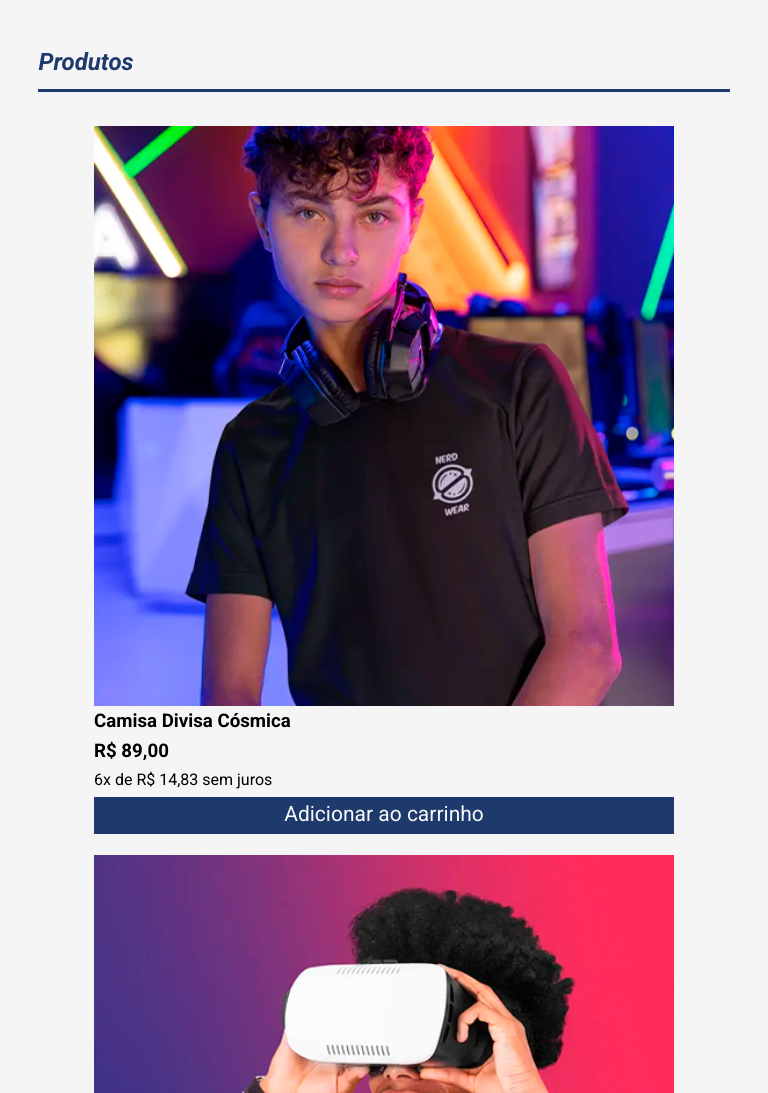
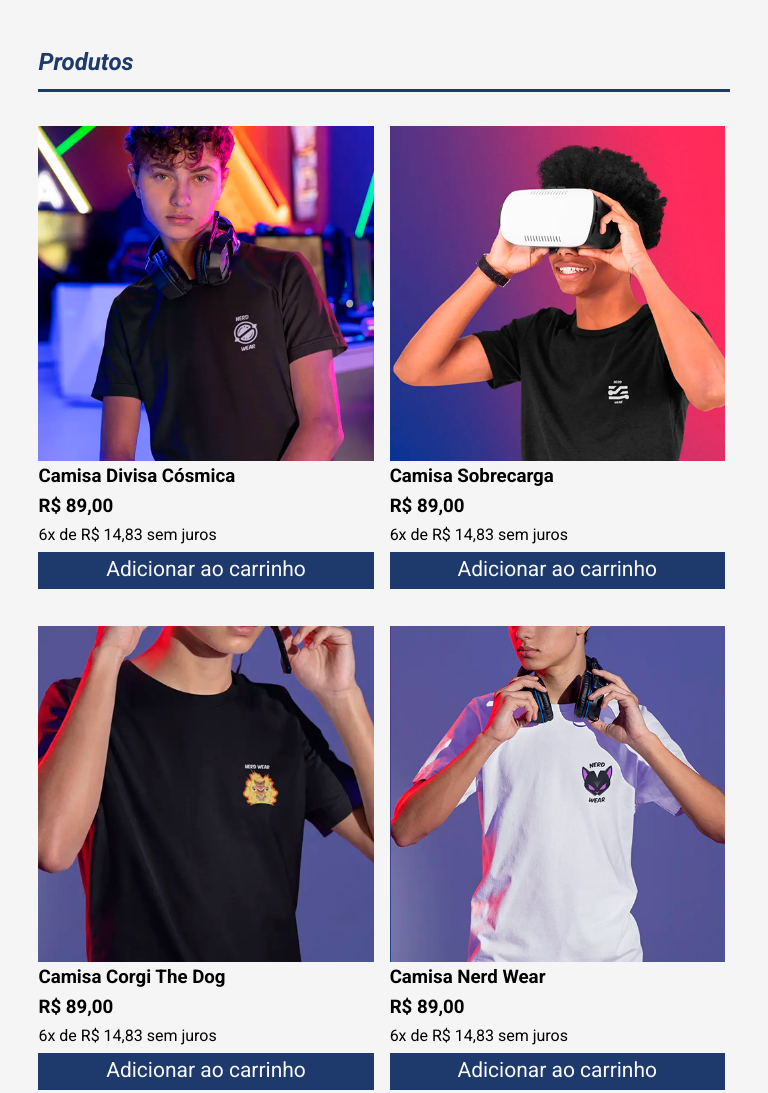
Before and after one commit to Danvsm/LojaNerdWear, a plain HTML site: page index.html in a window 768 px wide. Shown: the part 1100-2193 px from the top of the page. Drawn offline with Linux system fonts and the light colour scheme.

Commit message:
Descrição do que foi alterado

```diff
--- a/style.css
+++ b/style.css
@@ -173,7 +173,13 @@ footer {
     }
 
     .produtos-lista li {
-        width: 580px;
+        width: 100%;
+    }
+
+    .produtos-lista {
+        display: grid;
+        grid-template-columns: repeat(2, 48.5%);
+        gap: 1rem;
     }
 
 }
```
